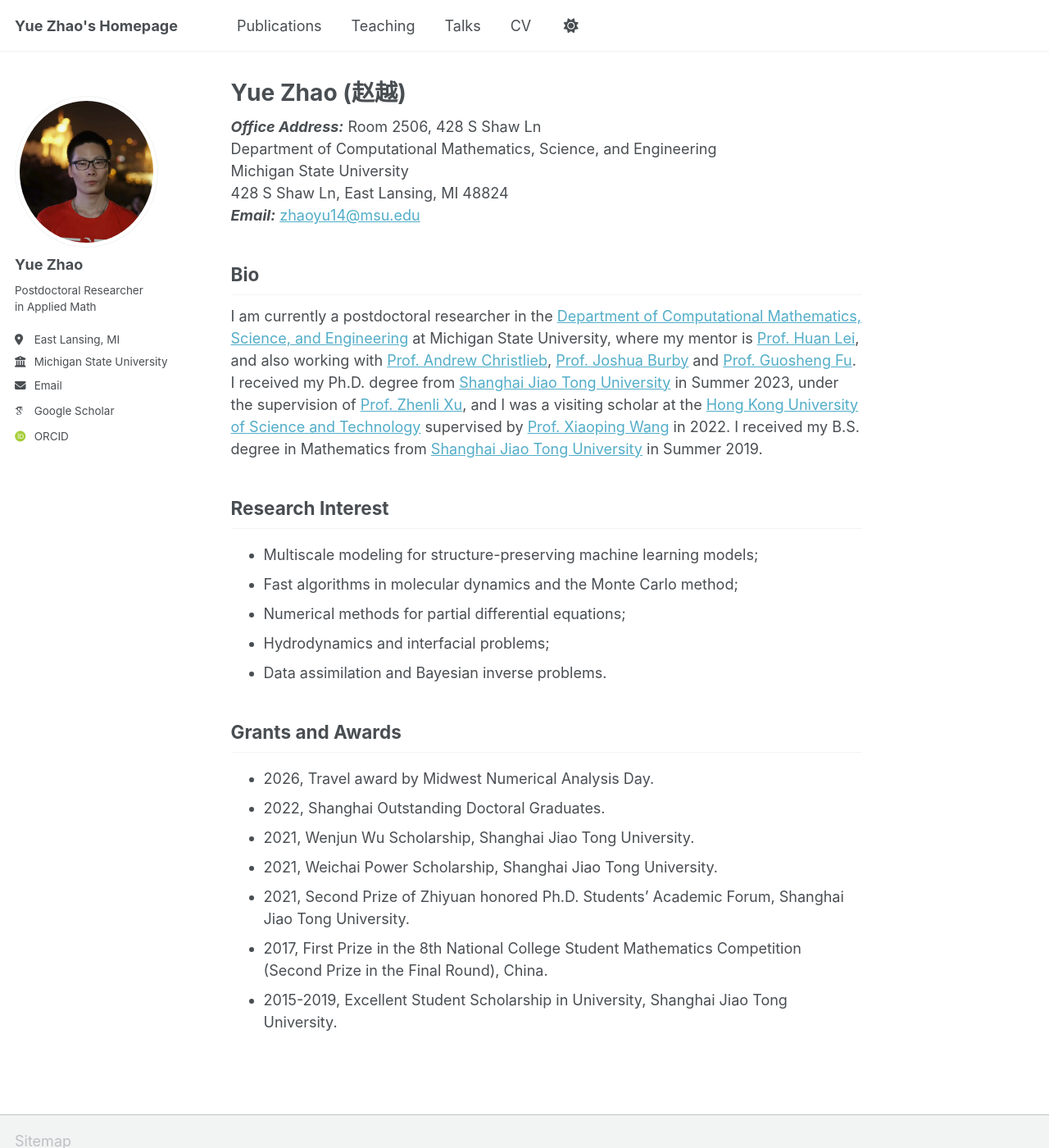
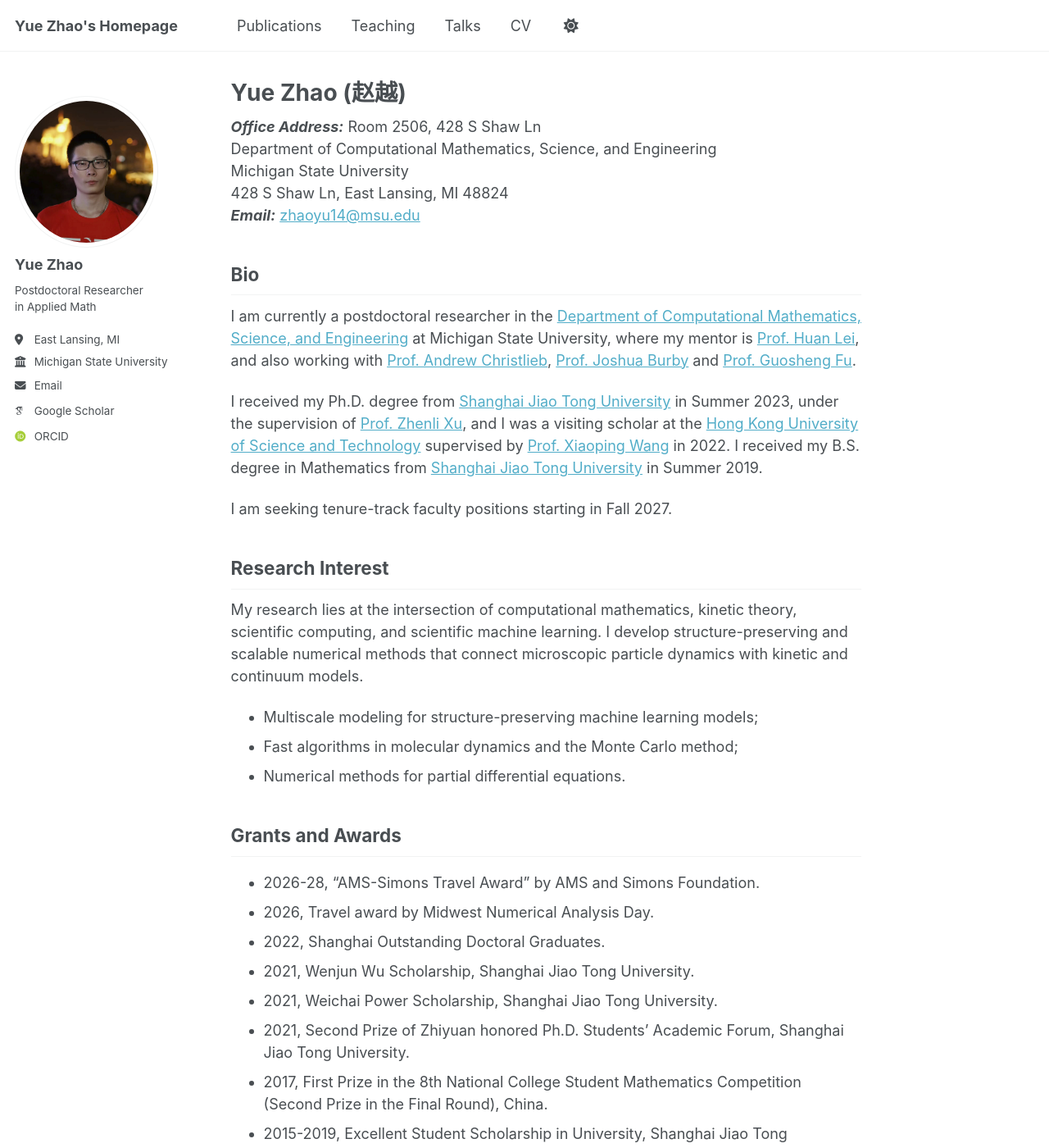
Before and after one commit to yuezhao1997/yuezhao1997.github.io, a Jekyll site: the page built from _pages/about.md, in a window 1280 px wide and 1400 px high. Shown: the whole window at 82% size. Built offline with Jekyll 4.4.1, drawn with Linux system fonts in a browser that asks for light colours; some web fonts are replaced; a script bundle is joined from its source files by our own code; library files that are not in the unit come from our copies.

Commit message:
Update bio and research interests in about.md
Added a statement about seeking tenure-track faculty positions and updated research interests and grants.

```diff
--- a/_pages/about.md
+++ b/_pages/about.md
@@ -18,20 +18,26 @@ Michigan State University <br>
 ## Bio
 
 I am currently a postdoctoral researcher in the [Department of Computational Mathematics, Science, and Engineering](https://cmse.msu.edu/) at Michigan State University, where my mentor is [Prof. Huan Lei](https://leihuan-mp.github.io/), and also working with [Prof. Andrew Christlieb](https://directory.natsci.msu.edu/directory/Profiles/Person/101537), [Prof. Joshua Burby](https://oden.utexas.edu/people/directory/Joshua-Burby/) and [Prof. Guosheng Fu](https://sites.nd.edu/gfu/).
+
 I received my Ph.D. degree from [Shanghai Jiao Tong University](https://en.sjtu.edu.cn/) in Summer 2023, under the supervision of [Prof. Zhenli Xu](https://math.sjtu.edu.cn/faculty/xuzl/), and I was a visiting scholar at the [Hong Kong University of Science and Technology](https://www.math.hkust.edu.hk/) supervised by [Prof. Xiaoping Wang](https://sse.cuhk.edu.cn/en/faculty/wangxiaoping) in 2022.
 I received my B.S. degree in Mathematics from [Shanghai Jiao Tong University](https://en.sjtu.edu.cn/) in Summer 2019.
 
+I am seeking tenure-track faculty positions starting in Fall 2027.
+
 ## Research Interest
+
+My research lies at the intersection of computational mathematics, kinetic theory, scientific computing, and scientific machine learning.
+I develop structure-preserving and scalable numerical methods that connect microscopic particle dynamics with kinetic and continuum models.
 
 - Multiscale modeling for structure-preserving machine learning models;
 - Fast algorithms in molecular dynamics and the Monte Carlo method;
-- Numerical methods for partial differential equations;
-- Hydrodynamics and interfacial problems;
-- Data assimilation and Bayesian inverse problems.
+- Numerical methods for partial differential equations.
+<!-- - Hydrodynamics and interfacial problems; -->
+<!-- - Data assimilation and Bayesian inverse problems. -->
 
 ## Grants and Awards
 
-<!-- - 2026-28, "AMS-Simons Travel Award" by AMS and Simons Foundation. -->
+- 2026-28, "AMS-Simons Travel Award" by AMS and Simons Foundation.
 - 2026, Travel award by Midwest Numerical Analysis Day.  <!-- 03/2026 -->
 - 2022, Shanghai Outstanding Doctoral Graduates.
 - 2021, Wenjun Wu Scholarship, Shanghai Jiao Tong University.
```
